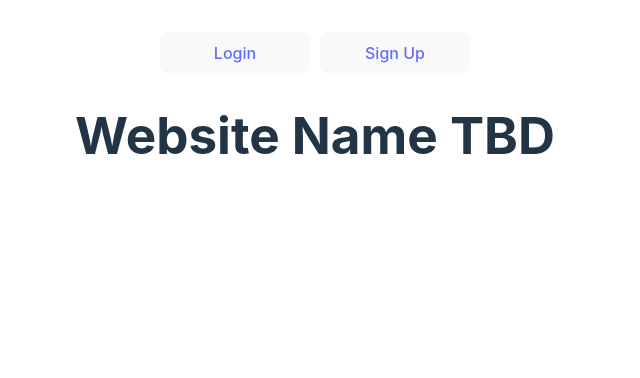
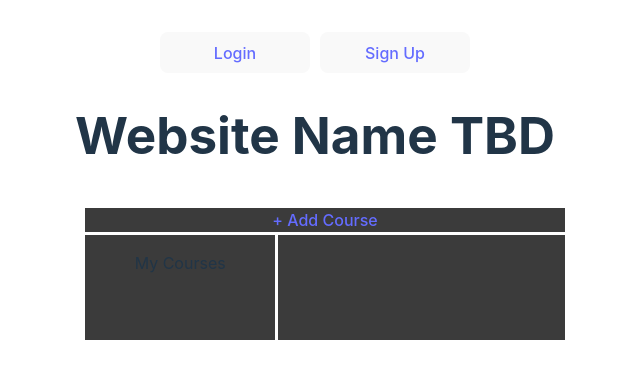
Before and after one commit to allamolivia/371-SemesterProj, a Vue app in the folder final-project/: page / in a window 1280 px wide. Shown: the top 378 px of the page, without its empty margins (325-965 px from the left). Built offline with nearby package versions, Linux system fonts and the light colour scheme.

Commit message:
add content to home page

```diff
--- a/final-project/src/App.vue
+++ b/final-project/src/App.vue
@@ -13,6 +13,24 @@
 </template>
 
 <style scoped>
+
+html,
+      body {
+        margin: 0;
+        padding: 0;
+      }
+
+    body {
+        height: 100vh;
+        width: 100vw;
+      }
+
+    template {
+        margin: 0;
+        padding: 0;
+        height: 100vh;
+        width: 100vw;
+    }
 .logo {
   height: 6em;
   padding: 1.5em;
--- a/final-project/src/main.ts
+++ b/final-project/src/main.ts
@@ -21,12 +21,13 @@ import {createRouter, createWebHashHistory} from "vue-router"
 import LoginView from "./views/LoginView.vue"
 import SignUpView from "./views/SignUpView.vue"
 import HomeView from "./views/HomeView.vue"
-
+import NewCourseView from "./views/NewCourseView.vue"
 
 const myComponentRoutes = [
     { path: "/", component: HomeView },
     { path: "/login", component: LoginView },
     { path: "/signup", component: SignUpView },
+    { path: "/newcourse", component: NewCourseView }
 ];
 
 const myRouter = createRouter({
--- a/final-project/src/views/HomeView.vue
+++ b/final-project/src/views/HomeView.vue
@@ -2,8 +2,55 @@
 </script>
 
 <template>
+    <div class="parent">
+        <div class="div1">
+            <p>My Courses</p>
+        </div>
+        <div class="div2">
+        </div>
+        <div class="div3"><RouterLink to="/newcourse">+ Add Course</RouterLink></div>
+    </div>
 
 </template>
 
 <style scoped>
+    .parent {
+        display: grid;
+        grid-template-columns: repeat(5, 1fr);
+        grid-template-rows: repeat(5, 1fr);
+        grid-column-gap: 3px;
+        grid-row-gap: 3px;
+
+        height: 100%;
+        width: 100%;
+        padding: 10px;
+    }
+
+    template {
+        margin: 0;
+        padding: 0;
+        height: 100vh;
+        width: 100vw;
+    }
+
+    .div1 {
+        grid-area: 2 / 1 / 6 / 3;
+        background-color: #3b3b3b;
+        border-color: black;
+        height: 100%;
+        width: 100%;
+    }
+    .div2 { grid-area: 2 / 3 / 6 / 6;
+        background-color: #3b3b3b;
+        border-color: black;
+        height: 100%;
+        width: 100%;
+    }
+    .div3 { grid-area: 1 / 1 / 2 / 6;
+        background-color: #3b3b3b;
+        border-color: black;
+        height: 100%;
+        width: 100%;
+    }
+
 </style>
```
Also changed, not shown: final-project/src/views/NewCourseView.vue (added, +9 -0 lines).
